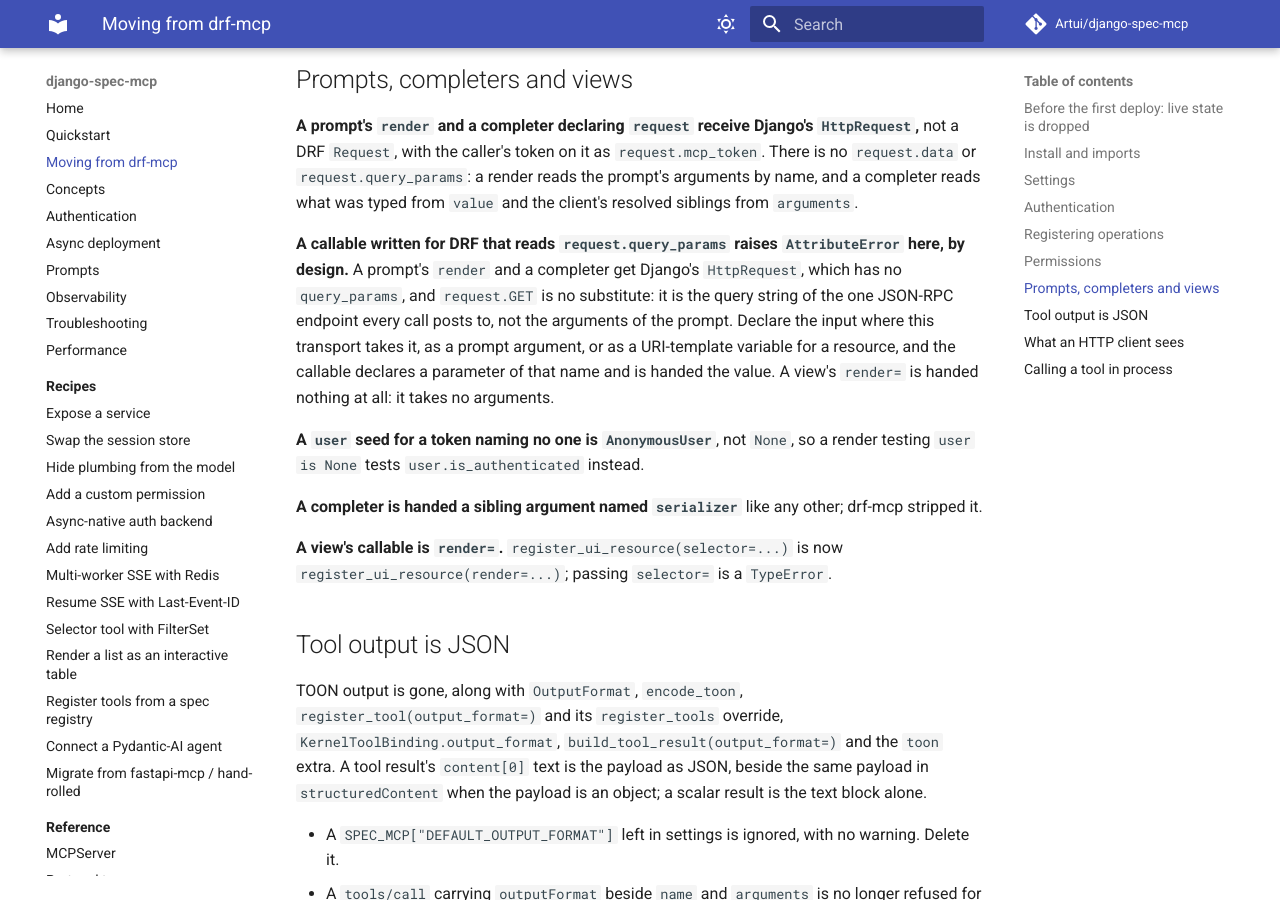
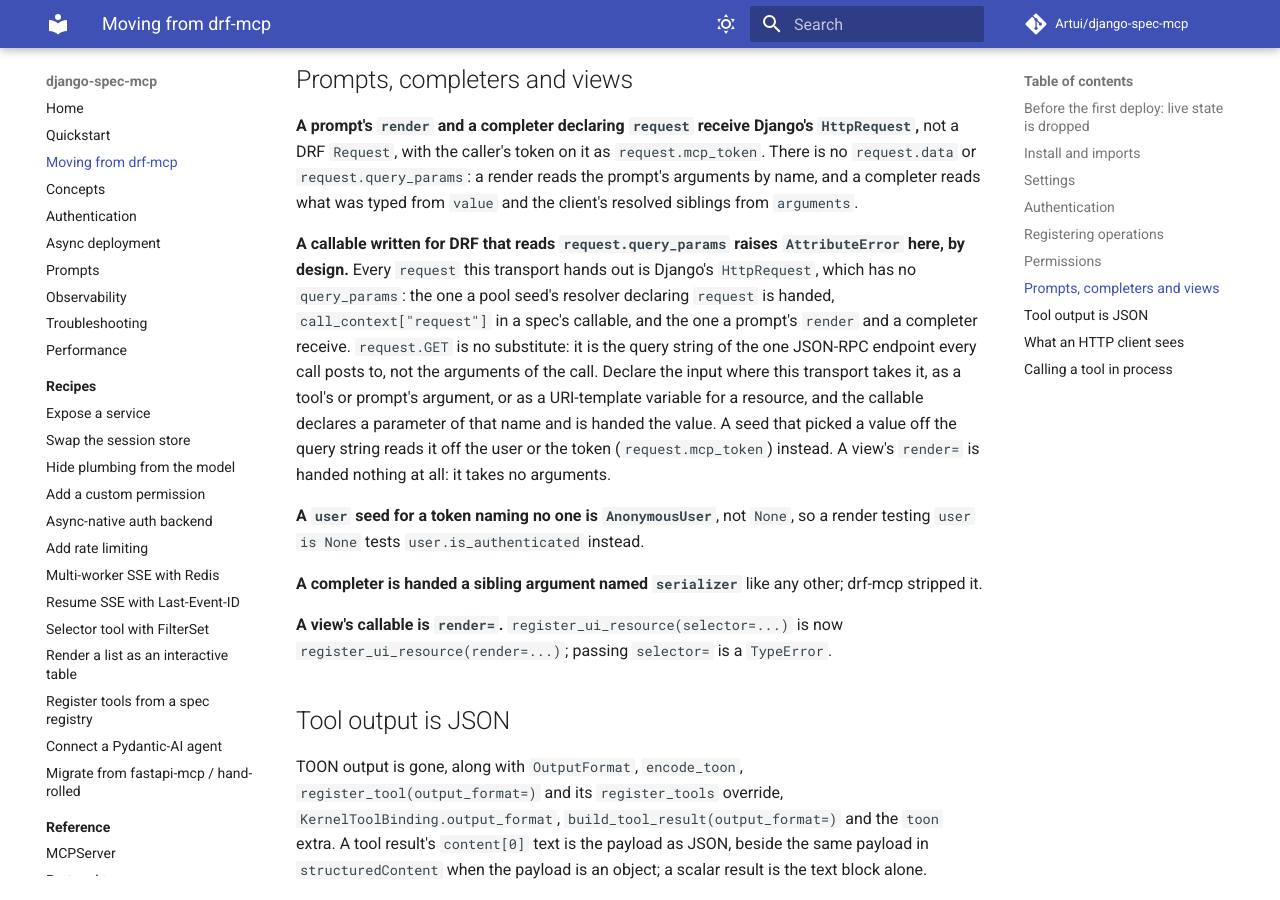
Before and after one commit to Artui/django-spec-mcp, an MkDocs documentation site: the page built from docs/moving-from-drf-mcp.md, in a window 1280 px wide and 900 px high, scrolled down 7499 px. Built offline with MkDocs 1.6.1 and Material for MkDocs 9.7.7, drawn with Linux system fonts in a browser that asks for light colours; comment, search, counter and statistics services are not loaded.

Commit message:
The moving guide names every request a DRF query_params read meets
Co-Authored-By: Claude Opus 5.5 <noreply@anthropic.com>

```diff
--- a/docs/moving-from-drf-mcp.md
+++ b/docs/moving-from-drf-mcp.md
@@ -312,13 +312,17 @@ render reads the prompt's arguments by name, and a completer reads what was
 typed from `value` and the client's resolved siblings from `arguments`.
 
 **A callable written for DRF that reads `request.query_params` raises
-`AttributeError` here, by design.** A prompt's `render` and a completer get Django's
-`HttpRequest`, which has no `query_params`, and `request.GET` is no substitute: it is
-the query string of the one JSON-RPC endpoint every call posts to, not the
-arguments of the prompt. Declare the input where this transport takes it, as a
-prompt argument, or as a URI-template variable for a resource, and the callable
-declares a parameter of that name and is handed the value. A view's `render=` is
-handed nothing at all: it takes no arguments.
+`AttributeError` here, by design.** Every `request` this transport hands out is
+Django's `HttpRequest`, which has no `query_params`: the one a pool seed's resolver
+declaring `request` is handed, `call_context["request"]` in a spec's callable, and
+the one a prompt's `render` and a completer receive. `request.GET` is no substitute:
+it is the query string of the one JSON-RPC endpoint every call posts to, not the
+arguments of the call. Declare the input where this transport takes it, as a tool's
+or prompt's argument, or as a URI-template variable for a resource, and the callable
+declares a parameter of that name and is handed the value. A seed that picked a
+value off the query string reads it off the user or the token
+(`request.mcp_token`) instead. A view's `render=` is handed nothing at all: it takes
+no arguments.
 
 **A `user` seed for a token naming no one is `AnonymousUser`**, not `None`, so
 a render testing `user is None` tests `user.is_authenticated` instead.
```
